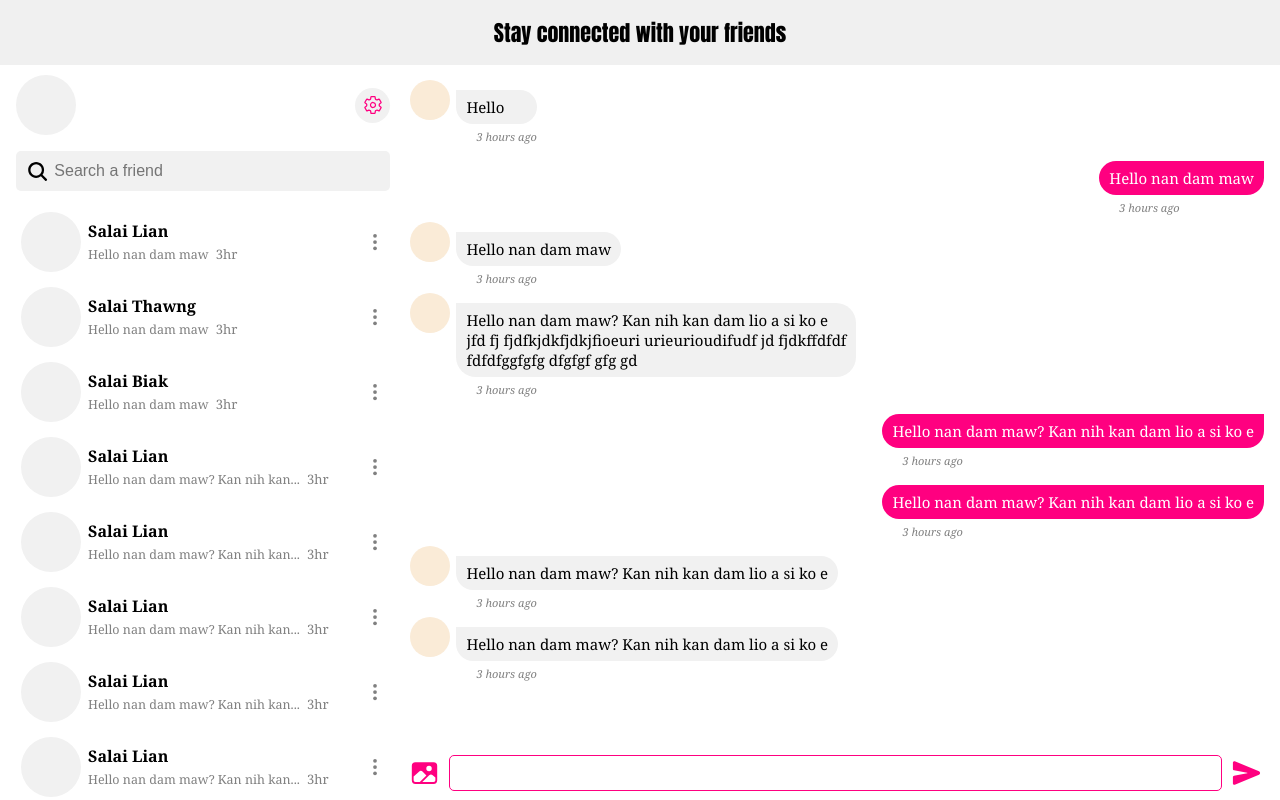
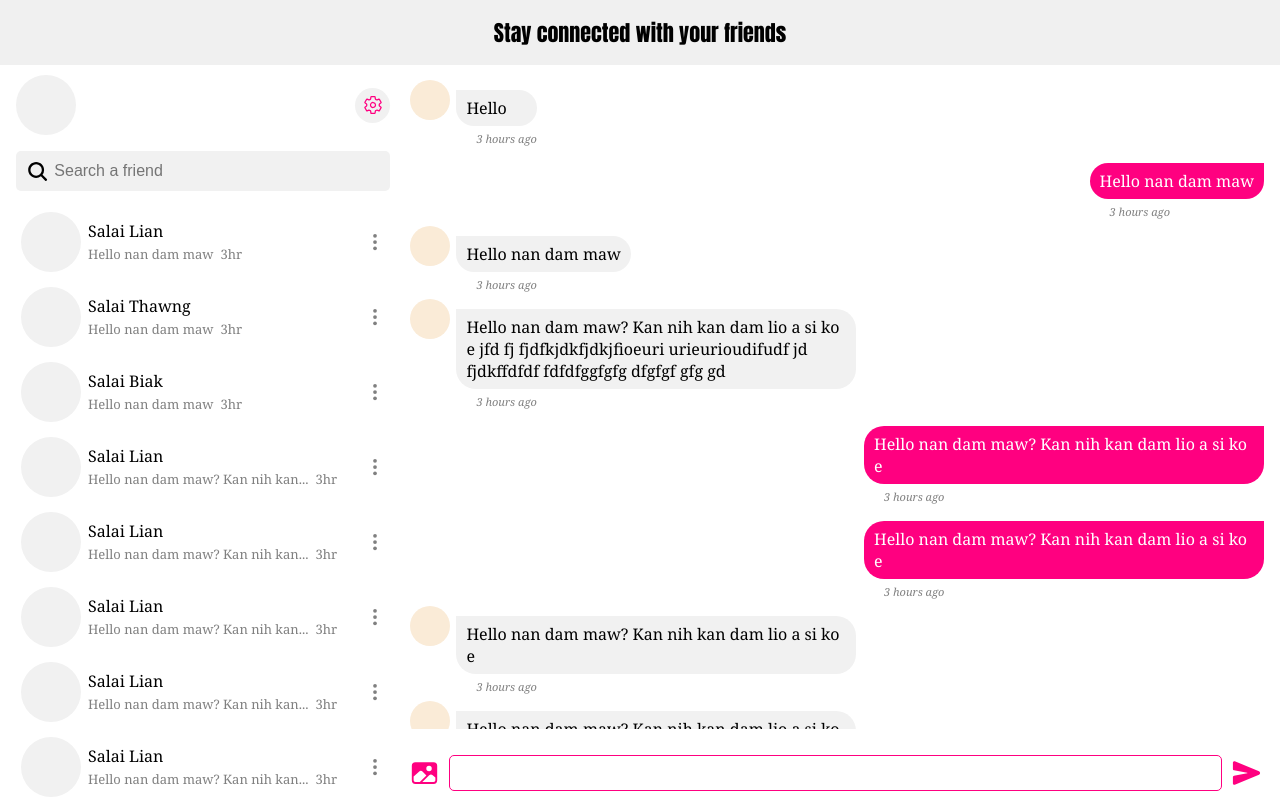
Before and after one commit to Thawng01/chat_app_ui, a React (Create React App) app: page /chat/1 in a window 1280 px wide. Built offline with nearby package versions, Linux system fonts and the light colour scheme.

Commit message:
Font-size

```diff
--- a/src/components/chat/messageItem.css
+++ b/src/components/chat/messageItem.css
@@ -20,7 +20,7 @@
     padding: 7px 10px;
     border-bottom-left-radius: 20px;
     border-bottom-right-radius: 20px;
-    font-size: 15px;
+    font-size: 16px;
 }
 
 .message-item-created {
--- a/src/components/user/userListItem.css
+++ b/src/components/user/userListItem.css
@@ -31,12 +31,12 @@
 }
 
 .user-list-item-username {
-    font-weight: 600;
+    font-weight: 500;
 }
 
 .user-list-item-message {
     color: gray;
-    font-size: 12.5px;
+    font-size: 13px;
 }
 
 .user-list-item-date {
```
